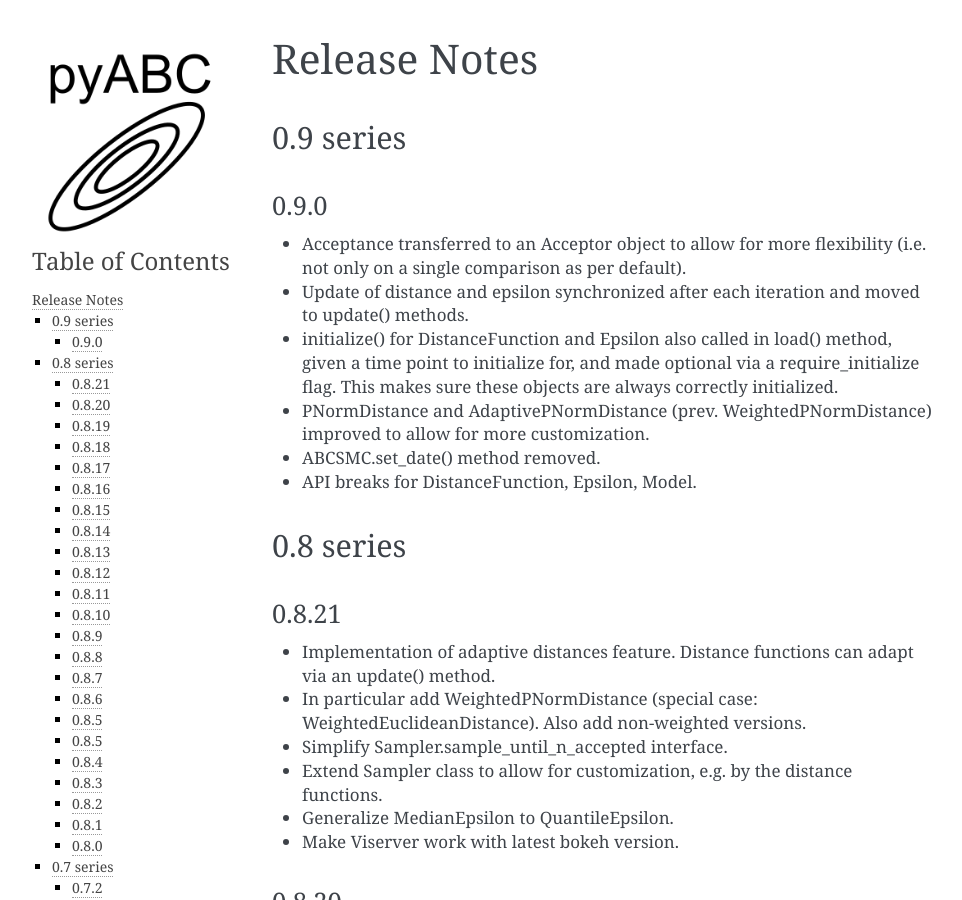
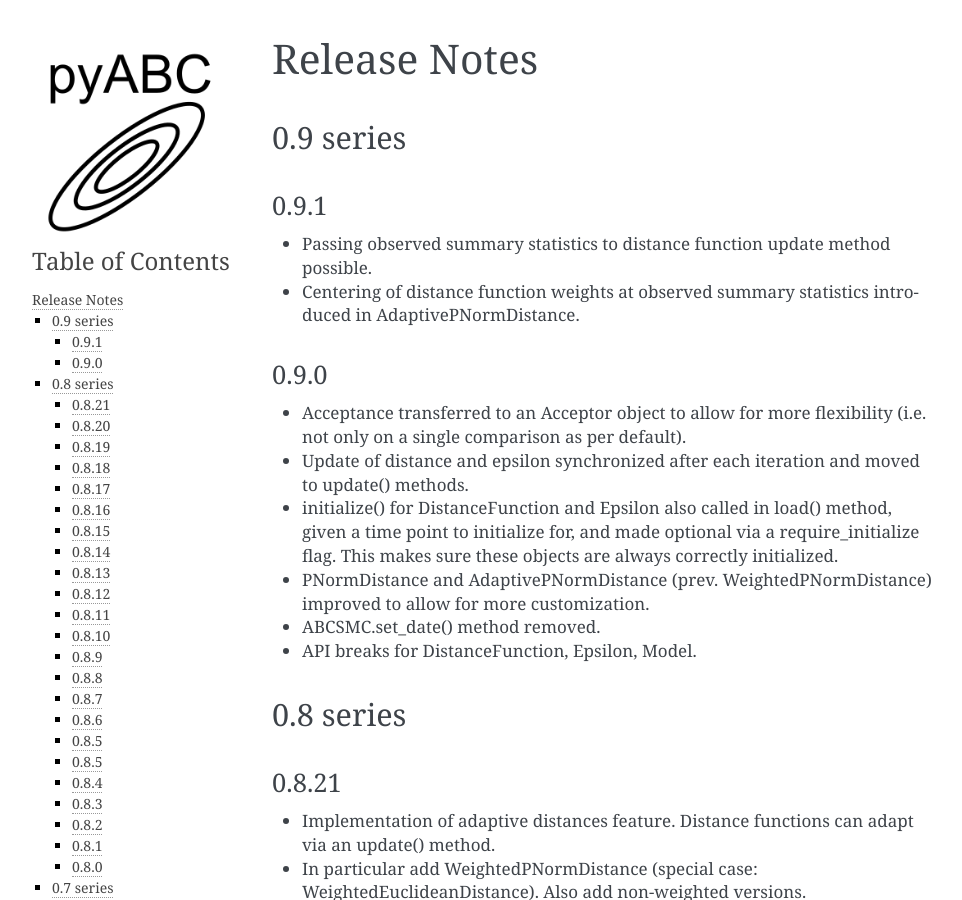
Before and after one commit to ICB-DCM/pyABC, a Sphinx documentation site: the page built from doc/releasenotes.rst, in a window 1280 px wide and 900 px high. Shown: the whole window, without its empty margins (148-1110 px from the left). Built offline with Sphinx 7.4.7, drawn with Linux system fonts in a browser that asks for light colours; pages that are not in the unit, such as notebooks, are missing from menus.

Commit message:
update version -> 0.9.1

```diff
--- a/doc/releasenotes.rst
+++ b/doc/releasenotes.rst
@@ -4,6 +4,15 @@ Release Notes
 
 0.9 series
 ..........
+
+
+0.9.1
+-----
+
+* Passing observed summary statistics to distance function update method
+  possible.
+* Centering of distance function weights at observed summary statistics
+  introduced in AdaptivePNormDistance.
 
 
 0.9.0
--- a/pyabc/version.py
+++ b/pyabc/version.py
@@ -1 +1 @@
-__version__ = "0.9.0"
+__version__ = "0.9.1"
```
